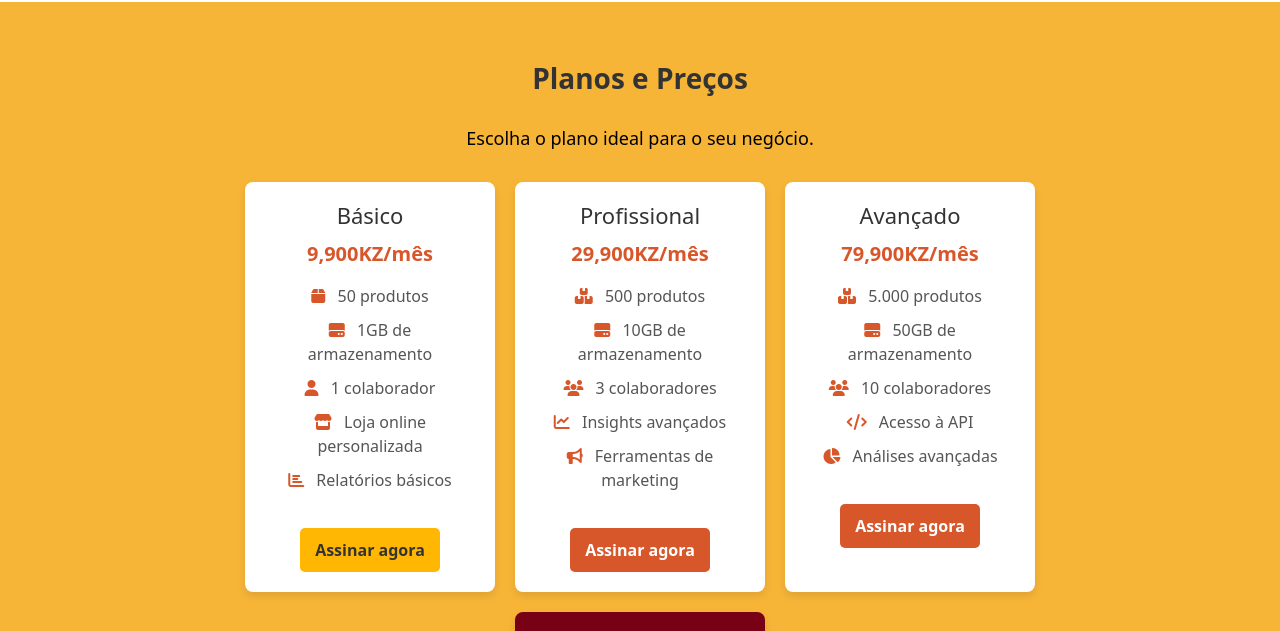
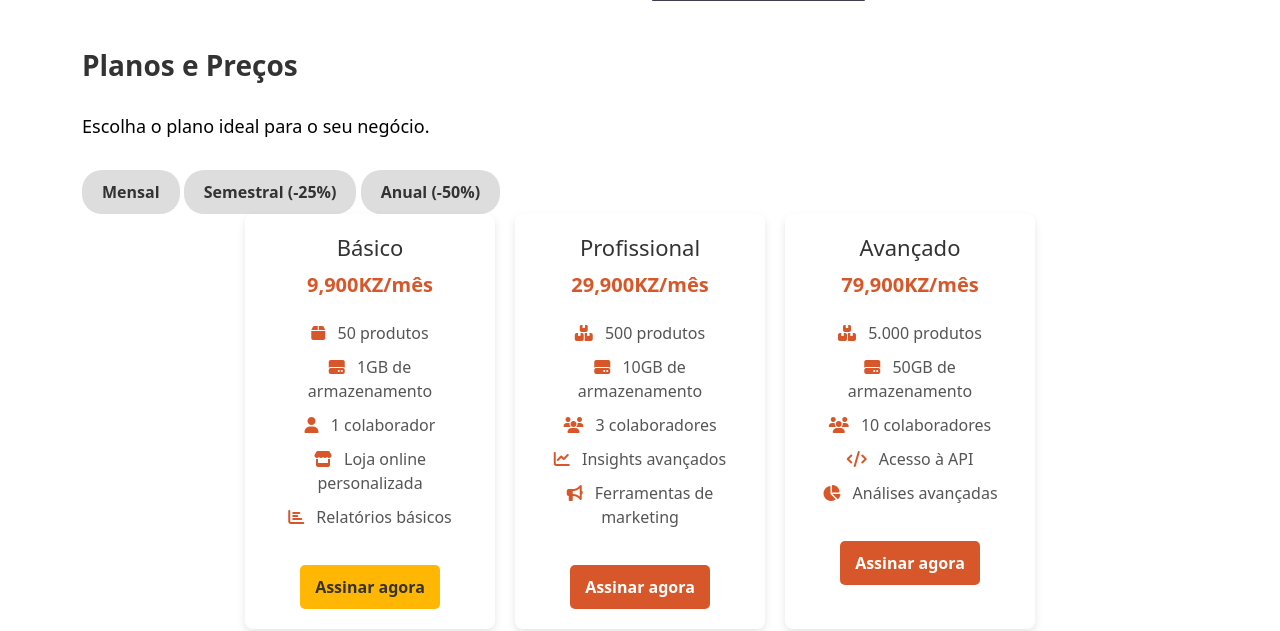
Before and after one commit to Erick0011/Mercangola, a Flask app: page / in a window 1280 px wide. Shown: the part 1658-2289 px from the top of the page. Run offline with Flask 3, Linux system fonts and the light colour scheme; some libraries are stand-ins or nearby versions.

Commit message:
adicionei metodos de pagamentos

```diff
--- a/app/static/css/public/home.css
+++ b/app/static/css/public/home.css
@@ -228,8 +228,39 @@
     transform: translateY(0);
     transition: opacity 0.5s ease, transform 0.5s ease;
 }
+-
+/* Estilos exclusivos para a seção de preços */
+/* Contêiner dos botões */
+.payment-toggle {
+    display: flex;
+    justify-content: center;
+    gap: 15px;
+    margin-bottom: 20px;
+}
 
-/* Estilos exclusivos para a seção de preços */
+/* Esconde os radio buttons padrão */
+.payment-toggle input {
+    display: none;
+}
+
+/* Estiliza os labels como botões */
+.payment-toggle label {
+    font-size: 16px;
+    font-weight: bold;
+    cursor: pointer;
+    padding: 10px 20px;
+    border-radius: 20px;
+    background-color: #ddd;
+    color: #333;
+    transition: background 0.3s ease, color 0.3s ease;
+}
+
+/* Quando o radio button está selecionado */
+.payment-toggle input:checked + label {
+    background-color: #007bff;
+    color: white;
+}
+-
 .pricing-section {
     text-align: center;
     padding: 60px 20px;
--- a/app/static/js/public/home.js
+++ b/app/static/js/public/home.js
@@ -60,3 +60,26 @@
     window.addEventListener("scroll", fadeInOnScroll);
     fadeInOnScroll();
 });
+
+    document.querySelectorAll('input[name="billing"]').forEach((radio) => {
+        radio.addEventListener('change', function () {
+            let tipo = this.value; // Pega o tipo selecionado (mensal, semestral ou anual)
+
+            document.querySelectorAll('.pricing-card .price').forEach((priceElement) => {
+                let valorMensal = priceElement.getAttribute("data-mensal");
+
+                // Se o plano não tem "data-mensal", significa que é Enterprise e não deve mudar
+                if (!valorMensal) return;
+
+                valorMensal = parseInt(valorMensal);
+
+                if (tipo === "semestral") {
+                    priceElement.textContent = (valorMensal * 0.75).toLocaleString() + " Kz";
+                } else if (tipo === "anual") {
+                    priceElement.textContent = (valorMensal * 0.50).toLocaleString() + " Kz";
+                } else {
+                    priceElement.textContent = valorMensal.toLocaleString() + " Kz";
+                }
+            });
+        });
+    });
--- a/app/templates/public/home.html
+++ b/app/templates/public/home.html
@@ -114,17 +114,29 @@
             </div>
         </div>
     </section>
-
 <section class="pricing-section">
     <div class="container">
         <h2 class="section-title">Planos e Preços</h2>
         <p class="section-subtitle" style="color: #000000;">Escolha o plano ideal para o seu negócio.</p>
 
+        <!-- Botões de seleção -->
+        <div class="payment-toggle">
+            <label>
+                <input type="radio" name="billing" value="mensal" checked> Mensal
+            </label>
+            <label>
+                <input type="radio" name="billing" value="semestral"> Semestral (-25%)
+            </label>
+            <label>
+                <input type="radio" name="billing" value="anual"> Anual (-50%)
+            </label>
+        </div>
+
         <div class="pricing-cards">
-                <!-- Plano Básico -->
             <div class="pricing-card">
                 <h3>Básico</h3>
-                    <p class="price">9,900KZ/mês</p>
+                <p class="price" data-mensal="9900">9,900KZ/mês</p>
+                <p class="discount-label"></p>
                 <ul>
                     <li><i class="fas fa-box"></i> 50 produtos</li>
                     <li><i class="fas fa-hdd"></i> 1GB de armazenamento</li>
@@ -135,10 +147,10 @@
                 <a href="#" class="pricing-btn secondary-btn">Assinar agora</a>
             </div>
 
-                <!-- Plano Profissional -->
             <div class="pricing-card">
                 <h3>Profissional</h3>
-                    <p class="price">29,900KZ/mês</p>
+                <p class="price" data-mensal="29900">29,900KZ/mês</p>
+                <p class="discount-label"></p>
                 <ul>
                     <li><i class="fas fa-boxes"></i> 500 produtos</li>
                     <li><i class="fas fa-hdd"></i> 10GB de armazenamento</li>
@@ -149,10 +161,10 @@
                 <a href="#" class="pricing-btn">Assinar agora</a>
             </div>
 
-                <!-- Plano Avançado -->
             <div class="pricing-card">
                 <h3>Avançado</h3>
-                    <p class="price">79,900KZ/mês</p>
+                <p class="price" data-mensal="79900">79,900KZ/mês</p>
+                <p class="discount-label"></p>
                 <ul>
                     <li><i class="fas fa-boxes-stacked"></i> 5.000 produtos</li>
                     <li><i class="fas fa-hdd"></i> 50GB de armazenamento</li>
@@ -163,7 +175,6 @@
                 <a href="#" class="pricing-btn">Assinar agora</a>
             </div>
 
-                <!-- Plano Enterprise -->
             <div class="pricing-card enterprise">
                 <h3>Enterprise</h3>
                 <p class="price">Sob consulta</p>
@@ -178,7 +189,6 @@
             </div>
         </div>
 
-            <!-- Botão separado para o teste grátis -->
         <div class="test-trial">
             <a href="#" class="pricing-btn trial-btn"><i class="fas fa-gift"></i> Teste 7 dias grátis</a>
         </div>
@@ -188,6 +198,9 @@
         </p>
     </div>
 </section>
+
+
+
     <section id="testimonials" class="testimonials-section">
         <div class="container">
             <h2 class="text-center section-title">O que nossos clientes dizem</h2>
```
Also changed, not shown: app/static/images/icons/sobre.svg (added), 1 other file. Lines whose indentation alone changed are shown as unchanged.
